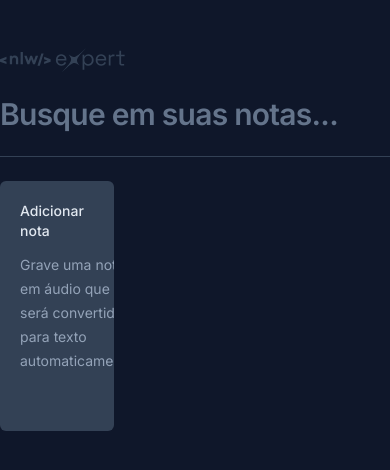
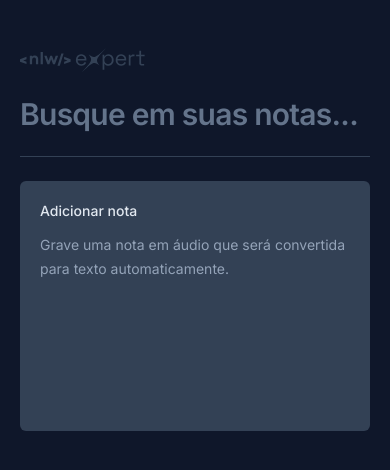
Before and after one commit to OJailson17/notes-nlw-experts-react, a React (Vite) app: page / in a window 390 px wide. Shown: the top 470 px of the page. Built offline with nearby package versions, Linux system fonts and the light colour scheme.

Commit message:
style: make layout responsive

```diff
--- a/package.json
+++ b/package.json
@@ -4,7 +4,7 @@
 	"version": "0.0.0",
 	"type": "module",
 	"scripts": {
-		"dev": "vite",
+		"dev": "vite --host",
 		"build": "tsc && vite build",
 		"preview": "vite preview"
 	},
--- a/src/app.tsx
+++ b/src/app.tsx
@@ -48,7 +48,7 @@
 			: notes;
 
 	return (
-		<div className='mx-auto max-w-6xl my-12 space-y-6'>
+		<div className='mx-auto max-w-6xl my-12 space-y-6 px-5'>
 			<img src={logo} alt='NLW Experts' />
 
 			<form className='w-full mt-6'>
@@ -62,7 +62,7 @@
 
 			<div className='h-px bg-slate-700' />
 
-			<div className='grid gap-6 grid-cols-3 auto-rows-[250px]'>
+			<div className='grid gap-6 grid-cols-1 md:grid-cols-2 lg:grid-cols-3 auto-rows-[250px]'>
 				<NewNoteCard onNoteCreated={onNoteCreated} />
 
 				{filteredNotes.map(note => (
--- a/src/components/new-note-card.tsx
+++ b/src/components/new-note-card.tsx
@@ -100,7 +100,7 @@
 
 			<Dialog.Portal>
 				<Dialog.Overlay className='inset-0 fixed bg-black/50' />
-				<Dialog.Content className='fixed overflow-hidden left-1/2 top-1/2 -translate-x-1/2 -translate-y-1/2 max-w-[640px] w-full h-[60vh] bg-slate-700 rounded-md flex flex-col outline-none'>
+				<Dialog.Content className='fixed overflow-hidden inset-0 md:inset-auto md:left-1/2 md:top-1/2 md:-translate-x-1/2 md:-translate-y-1/2 md:max-w-[640px] w-full md:h-[60vh] bg-slate-700 md:rounded-md flex flex-col outline-none'>
 					<Dialog.Close className='absolute right-0 top-0 bg-slate-800 p-1.5 text-slate-400 hover:text-slate-100'>
 						<X className='size-5' />
 					</Dialog.Close>
--- a/src/components/note-card.tsx
+++ b/src/components/note-card.tsx
@@ -27,7 +27,7 @@
 
 			<Dialog.Portal>
 				<Dialog.Overlay className='inset-0 fixed bg-black/50' />
-				<Dialog.Content className='fixed overflow-hidden left-1/2 top-1/2 -translate-x-1/2 -translate-y-1/2 max-w-[640px] w-full h-[60vh] bg-slate-700 rounded-md flex flex-col outline-none'>
+				<Dialog.Content className='fixed overflow-hidden inset-0 md:inset-auto md:left-1/2 md:top-1/2 md:-translate-x-1/2 md:-translate-y-1/2 md:max-w-[640px] w-full md:h-[60vh] bg-slate-700 md:rounded-md flex flex-col outline-none'>
 					<Dialog.Close className='absolute right-0 top-0 bg-slate-800 p-1.5 text-slate-400 hover:text-slate-100'>
 						<X className='size-5' />
 					</Dialog.Close>
```
